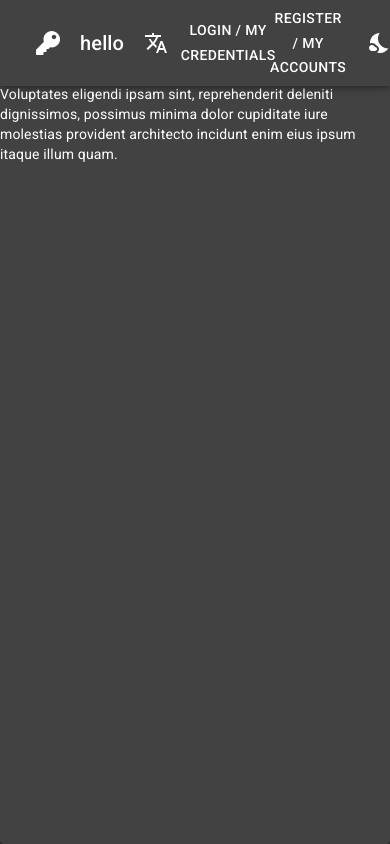
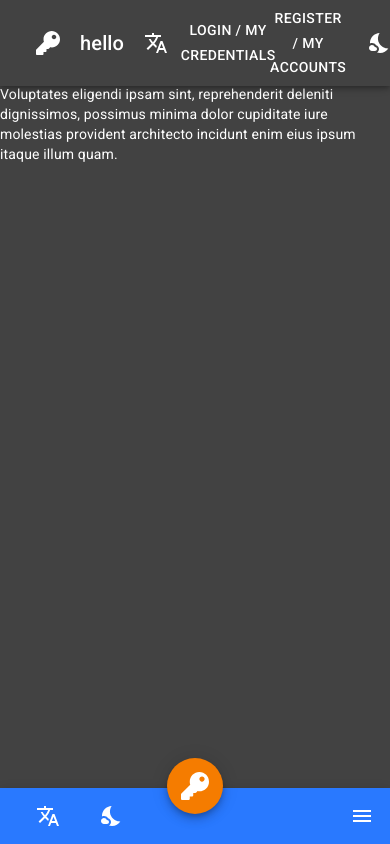
Before and after one commit to TheMrCorvy/Desktop-Frontend, a React (Create React App) app: page / in a window 390 px wide. Built offline with nearby package versions, Linux system fonts and the light colour scheme.

Commit message:
finished the design for the mobile version of the navbar

```diff
--- a/src/components/Navbar/index.tsx
+++ b/src/components/Navbar/index.tsx
@@ -12,6 +12,7 @@ import {
 	Menu,
 	MenuItem,
 	Tooltip,
+	Fab,
 } from "@material-ui/core"
 
 import { createStyles, makeStyles, Theme } from "@material-ui/core/styles"
@@ -19,6 +20,10 @@ import { createStyles, makeStyles, Theme } from "@material-ui/core/styles"
 import Brightness4Icon from "@material-ui/icons/Brightness4"
 import NightsStayIcon from "@material-ui/icons/NightsStay"
 import TranslateIcon from "@material-ui/icons/Translate"
+
+import MenuIcon from "@material-ui/icons/Menu"
+import SearchIcon from "@material-ui/icons/Search"
+import MoreIcon from "@material-ui/icons/MoreVert"
 
 /*********************************************************************************** redux related */
 import { useDispatch, useSelector } from "react-redux"
@@ -40,6 +45,21 @@ const useStyles = makeStyles((theme: Theme) =>
 		},
 		title: {
 			flexGrow: 1,
+		},
+		appBar: {
+			top: "auto",
+			bottom: 0,
+		},
+		grow: {
+			flexGrow: 1,
+		},
+		fabButton: {
+			position: "absolute",
+			zIndex: 1,
+			top: -30,
+			left: 0,
+			right: 0,
+			margin: "0 auto",
 		},
 	})
 )
@@ -151,6 +171,39 @@ const Navbar = () => {
 				<MenuItem onClick={() => handleClose("es")}>ES</MenuItem>
 				<MenuItem onClick={() => handleClose("jp")}>JP</MenuItem>
 			</Menu>
+
+			<AppBar position="fixed" color="secondary" className={classes.appBar}>
+				<Toolbar>
+					<IconButton
+						aria-controls="lang-menu"
+						aria-haspopup="true"
+						color="inherit"
+						onClick={handleClick}
+						className={classes.navbarItem}
+						edge="start"
+					>
+						<TranslateIcon />
+					</IconButton>
+
+					<IconButton
+						edge="end"
+						color="inherit"
+						onClick={toggleDarkTheme}
+						className={classes.navbarItem}
+					>
+						{theme === "dark" ? <NightsStayIcon /> : <Brightness4Icon />}
+					</IconButton>
+
+					<Fab color="primary" aria-label="add" className={classes.fabButton}>
+						<FontAwesomeIcon icon={["fas", "key"]} size="2x" />
+					</Fab>
+					<div className={classes.grow} />
+
+					<IconButton edge="end" color="inherit" aria-label="open drawer">
+						<MenuIcon />
+					</IconButton>
+				</Toolbar>
+			</AppBar>
 		</>
 	)
 }
```
